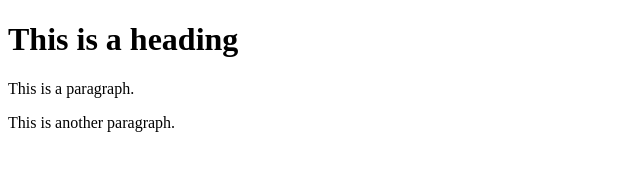
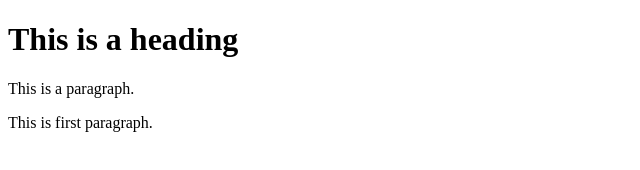
Before and after one commit to EHTilya/learning-git, a plain HTML site: page index.html in a window 1280 px wide. Shown: the full height of the page, 0-640 px from the left. Drawn offline with Linux system fonts and the light colour scheme.

Commit message:
Update index.html

```diff
--- a/index.html
+++ b/index.html
@@ -5,6 +5,6 @@
 
 <h1>This is a heading</h1>
 <p>This is a paragraph.</p>
-<p>This is another paragraph.</p>
+<p>This is first paragraph.</p>
 </body>
 </html>
```
